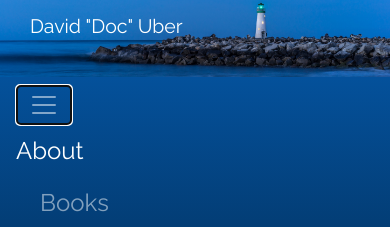
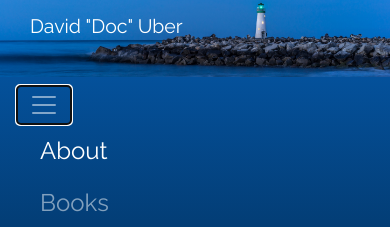
Before and after one commit to BekahT/docuber, an Angular app: page / in a window 390 px wide. Both pictures are taken after a click on the button "Toggle navigation". Shown: the top 227 px of the page. Built offline with nearby package versions, Linux system fonts and the light colour scheme.

Commit message:
adjust nav spacing

```diff
--- a/src/app/nav/nav.component.html
+++ b/src/app/nav/nav.component.html
@@ -5,7 +5,7 @@
   </button>
   <div class="collapse navbar-collapse justify-content-center" id="navbarNav">
     <ul class="navbar-nav">
-      <li class="nav-item mr-4">
+      <li class="nav-item mx-4">
         <a class="nav-link" href="#" (click)="onPageChanged('about')"
           [ngClass]="{'active': currentPage==='about'}">About</a>
       </li>
@@ -16,7 +16,7 @@
       <li class="nav-item mx-4">
         <a class="nav-link" href="https://wordpress.com/" target="_blank">Blog</a>
       </li>
-      <li class="nav-item ml-4">
+      <li class="nav-item mx-4">
         <a class="nav-link" href="#" (click)="onPageChanged('contact')"
           [ngClass]="{'active': currentPage==='contact'}">Contact</a>
       </li>
```
